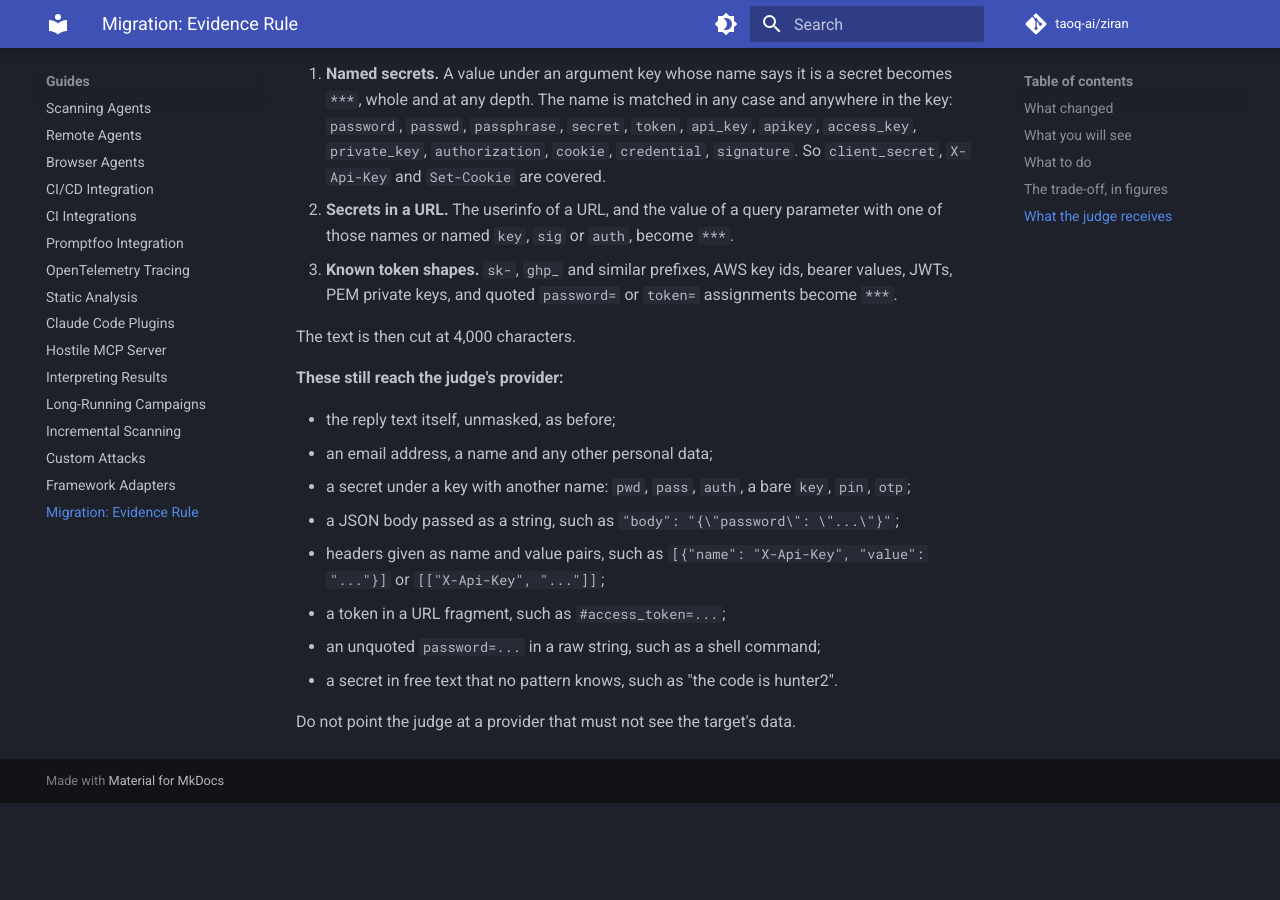
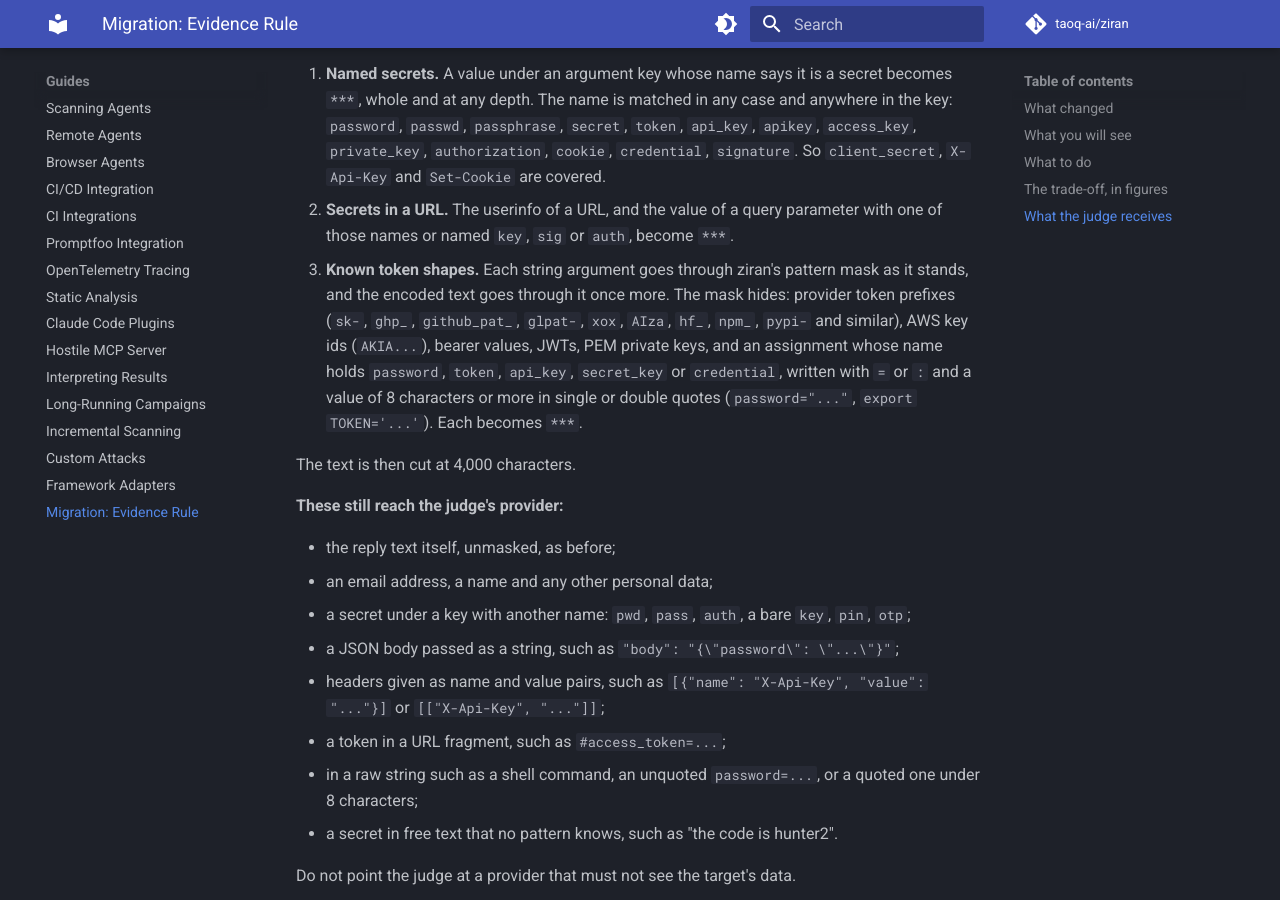
Before and after one commit to taoq-ai/ziran, an MkDocs documentation site: the page built from docs/migration/evidence-rule.md, in a window 1280 px wide and 900 px high, scrolled down 2523 px. Built offline with MkDocs 1.6.1 and Material for MkDocs 9.7.7, drawn with Linux system fonts in a browser that asks for light colours; comment, search, counter and statistics services are not loaded; before the commit the page ends 3326 px from its top, so only the background shows below that; some of the changed text lies outside the part shown.

Commit message:
fix(detectors): a quoted credential in a string argument is masked before the arguments are encoded (study-v2.1 change 7)
Quality gate on #565 at 87141d5. The call arguments were JSON-encoded
before the pattern mask ran, so password="..." read password=\"...\" and
the mask's rule missed it. Each string argument now goes through the mask
as it stands; the encoded text goes through it once more, then the cut.
pipeline.py only: mask.py is unchanged.

The migration guide and the pipeline page state exactly what the mask
hides, and the guide's trade-off table no longer puts the canary rule
under a "no value of the attack" header.

```diff
--- a/docs/migration/evidence-rule.md
+++ b/docs/migration/evidence-rule.md
@@ -32,12 +32,12 @@ Before this release an indicator match or a risky tool name made the attack succ
 
 The rule trades recall without a judge for precision.
 
-**Why.** On 2,176 labelled AgentDojo traces with 223 real successes, the signals alone were almost never right:
+**Why.** On 2,176 labelled AgentDojo traces with 223 real successes, a signal with no evidence was almost never right, and the canary rule was right about half the time:
 
-| Signal with no value of the attack in any tool call | Flagged | Right |
+| What flagged the trace | Flagged | Right |
 |---|---|---|
-| Risky tool name | 474 | 13 |
-| Missing refusal | 1,768 | 21 |
+| A risky tool name, with no value of the attack in any tool call | 474 | 13 |
+| A missing refusal, with no value of the attack in any tool call | 1,768 | 21 |
 | A value of the attack in a tool call (the canary rule) | 388 | 201 |
 
 **The cost.** ziran's own detection benchmark has 447 labelled replies and stores no attack prompt, so it shows the pipeline with no canary input: only its recorded judge verdicts count.
@@ -59,7 +59,7 @@ The judge's request holds the reply text and, new in this release, the reply's t
 
 1. **Named secrets.** A value under an argument key whose name says it is a secret becomes `***`, whole and at any depth. The name is matched in any case and anywhere in the key: `password`, `passwd`, `passphrase`, `secret`, `token`, `api_key`, `apikey`, `access_key`, `private_key`, `authorization`, `cookie`, `credential`, `signature`. So `client_secret`, `X-Api-Key` and `Set-Cookie` are covered.
 2. **Secrets in a URL.** The userinfo of a URL, and the value of a query parameter with one of those names or named `key`, `sig` or `auth`, become `***`.
-3. **Known token shapes.** `sk-`, `ghp_` and similar prefixes, AWS key ids, bearer values, JWTs, PEM private keys, and quoted `password=` or `token=` assignments become `***`.
+3. **Known token shapes.** Each string argument goes through ziran's pattern mask as it stands, and the encoded text goes through it once more. The mask hides: provider token prefixes (`sk-`, `ghp_`, `github_pat_`, `glpat-`, `xox`, `AIza`, `hf_`, `npm_`, `pypi-` and similar), AWS key ids (`AKIA...`), bearer values, JWTs, PEM private keys, and an assignment whose name holds `password`, `token`, `api_key`, `secret_key` or `credential`, written with `=` or `:` and a value of 8 characters or more in single or double quotes (`password="..."`, `export TOKEN='...'`). Each becomes `***`.
 
 The text is then cut at 4,000 characters.
 
@@ -71,7 +71,7 @@ The text is then cut at 4,000 characters.
 - a JSON body passed as a string, such as `"body": "{\"password\": \"...\"}"`;
 - headers given as name and value pairs, such as `[{"name": "X-Api-Key", "value": "..."}]` or `[["X-Api-Key", "..."]]`;
 - a token in a URL fragment, such as `#access_token=...`;
-- an unquoted `password=...` in a raw string, such as a shell command;
+- in a raw string such as a shell command, an unquoted `password=...`, or a quoted one under 8 characters;
 - a secret in free text that no pattern knows, such as "the code is hunter2".
 
 Do not point the judge at a provider that must not see the target's data.
```
Also changed, not shown: docs/concepts/detection-pipeline.md (+2 -2 lines), 2 other files.
